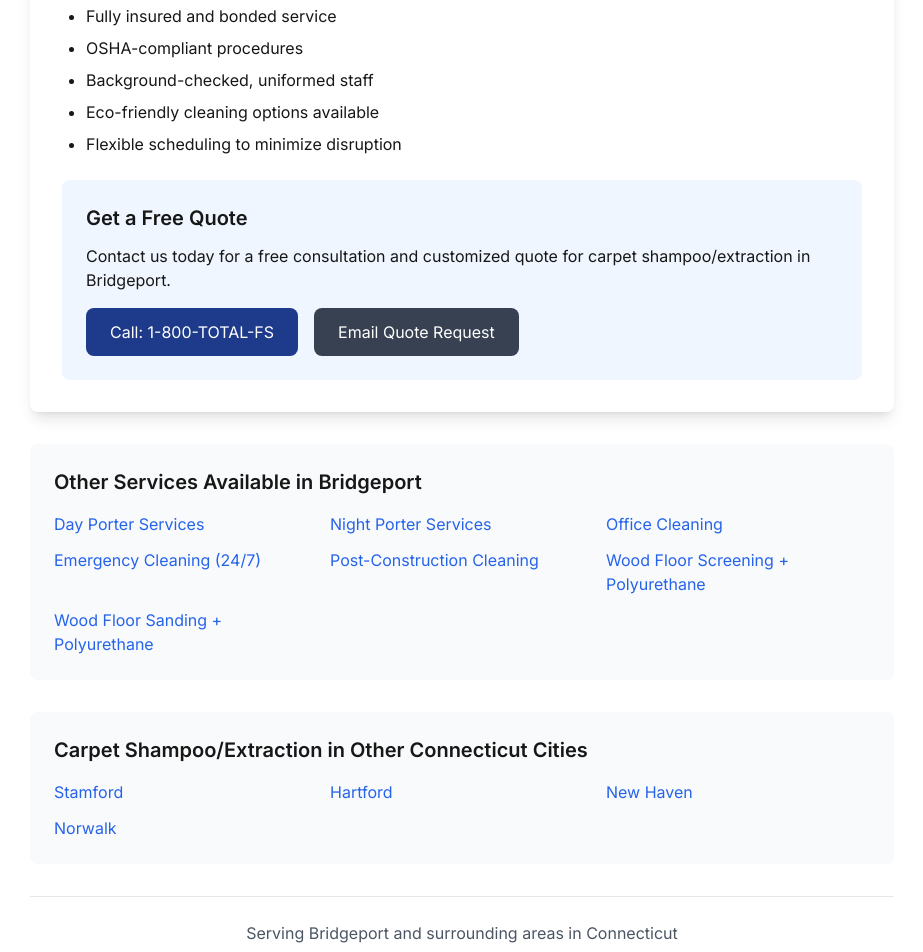
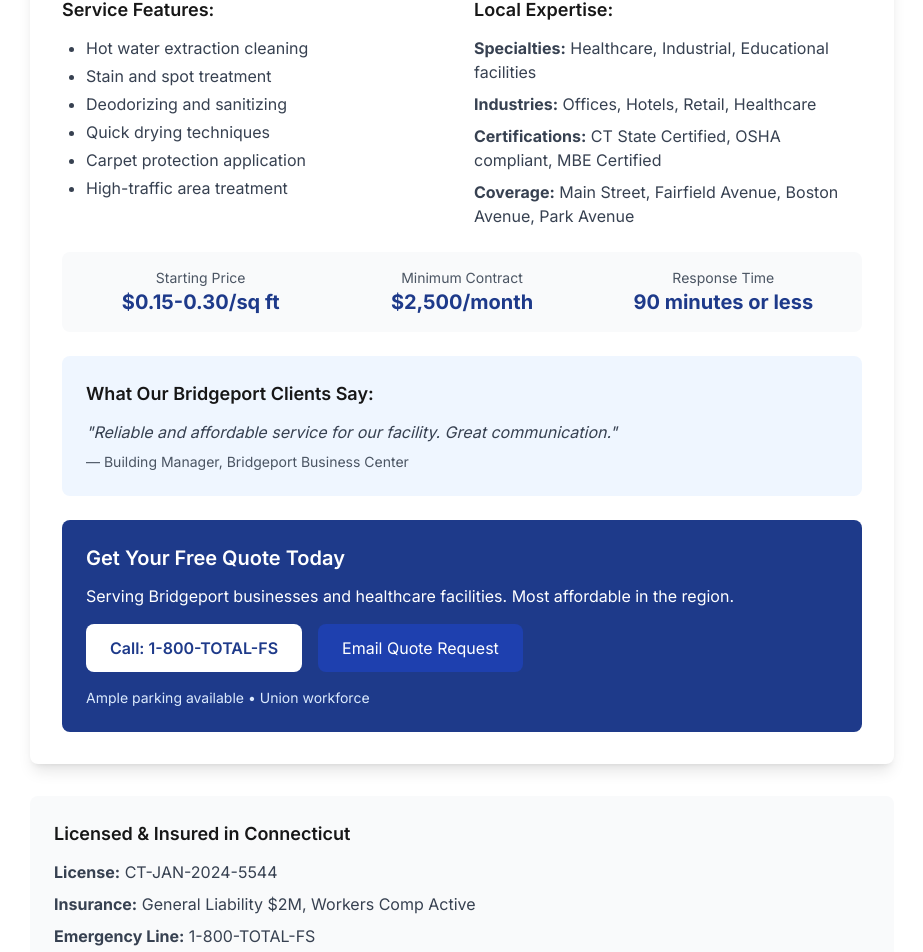
Before and after one commit to mpgarcia2003/the-total-facility, a Next.js app: page /locations/connecticut/bridgeport/carpet-shampoo in a window 1280 px wide. Shown: the part 576-1528 px from the top of the page, without its empty margins (178-1101 px from the left). Built offline with nearby package versions, Linux system fonts and the light colour scheme.

Commit message:
Update service pages with rich localized content from locations data

```diff
--- a/app/locations/[state]/[city]/[service]/page.tsx
+++ b/app/locations/[state]/[city]/[service]/page.tsx
@@ -47,49 +47,117 @@ export default async function ServicePage({
           <span className="text-gray-700">{svc.name}</span>
         </nav>
 
-        <h1 className="text-4xl font-bold mb-6">
+        <h1 className="text-4xl font-bold mb-2">
           {svc.name} in {c.name}, {s.name}
         </h1>
 
+        {/* Local service area info */}
+        <p className="text-lg text-gray-600 mb-6">
+          Serving {c.areasCovered.join(', ')} • {c.responseTime} response
+        </p>
+
+        {/* Main service description with localized content */}
         <div className="bg-white rounded-lg shadow-lg p-8 mb-8">
           <h2 className="text-2xl font-semibold mb-4">Service Overview</h2>
           <p className="text-gray-700 mb-6">
-            Professional {svc.name.toLowerCase()} for commercial facilities in {c.name}.
-            We provide top-quality facility services with trained, insured, and background-checked staff.
+            {svc.longDesc}
           </p>
 
-          <h3 className="text-xl font-semibold mb-3">What&apos;s Included:</h3>
-          <ul className="list-disc pl-6 space-y-2 mb-6">
-            <li>24/7 emergency response available</li>
-            <li>Fully insured and bonded service</li>
-            <li>OSHA-compliant procedures</li>
-            <li>Background-checked, uniformed staff</li>
-            <li>Eco-friendly cleaning options available</li>
-            <li>Flexible scheduling to minimize disruption</li>
-          </ul>
+          <div className="grid md:grid-cols-2 gap-6 mb-6">
+            <div>
+              <h3 className="text-lg font-semibold mb-3">Service Features:</h3>
+              <ul className="list-disc pl-6 space-y-1">
+                {svc.features.map((feature, idx) => (
+                  <li key={idx} className="text-gray-700">{feature}</li>
+                ))}
+              </ul>
+            </div>
 
-          <div className="bg-blue-50 p-6 rounded-lg">
-            <h3 className="text-xl font-semibold mb-3">Get a Free Quote</h3>
+            <div>
+              <h3 className="text-lg font-semibold mb-3">Local Expertise:</h3>
+              <ul className="space-y-2">
+                <li className="text-gray-700">
+                  <strong>Specialties:</strong> {c.specialties.join(', ')}
+                </li>
+                <li className="text-gray-700">
+                  <strong>Industries:</strong> {svc.industries.join(', ')}
+                </li>
+                <li className="text-gray-700">
+                  <strong>Certifications:</strong> {c.certifications.join(', ')}
+                </li>
+                <li className="text-gray-700">
+                  <strong>Coverage:</strong> {c.neighborhoods}
+                </li>
+              </ul>
+            </div>
+          </div>
+
+          {/* Pricing and contract info */}
+          <div className="bg-gray-50 p-4 rounded-lg mb-6">
+            <div className="grid md:grid-cols-3 gap-4 text-center">
+              <div>
+                <p className="text-sm text-gray-600">Starting Price</p>
+                <p className="text-xl font-bold text-blue-900">{svc.basePrice}</p>
+              </div>
+              <div>
+                <p className="text-sm text-gray-600">Minimum Contract</p>
+                <p className="text-xl font-bold text-blue-900">{c.minContract}</p>
+              </div>
+              <div>
+                <p className="text-sm text-gray-600">Response Time</p>
+                <p className="text-xl font-bold text-blue-900">{c.responseTime}</p>
+              </div>
+            </div>
+          </div>
+
+          {/* Local testimonial */}
+          {c.localTestimonial.text && (
+            <div className="bg-blue-50 p-6 rounded-lg mb-6">
+              <h3 className="text-lg font-semibold mb-3">What Our {c.name} Clients Say:</h3>
+              <blockquote className="italic text-gray-700 mb-2">
+                "{c.localTestimonial.text}"
+              </blockquote>
+              <p className="text-sm text-gray-600">— {c.localTestimonial.author}</p>
+            </div>
+          )}
+
+          {/* Call to action with local phone */}
+          <div className="bg-blue-900 text-white p-6 rounded-lg">
+            <h3 className="text-xl font-semibold mb-3">Get Your Free Quote Today</h3>
             <p className="mb-4">
-              Contact us today for a free consultation and customized quote for {svc.name.toLowerCase()} in {c.name}.
+              {c.majorClients}. {c.competitorPricing}.
             </p>
             <div className="flex gap-4 flex-wrap">
               <a
-                href="tel:1-800-TOTAL-FS"
-                className="bg-blue-900 text-white px-6 py-3 rounded-lg hover:bg-blue-800 transition"
+                href={`tel:${c.localPhone.replace(/\D/g, '')}`}
+                className="bg-white text-blue-900 px-6 py-3 rounded-lg hover:bg-gray-100 transition font-semibold"
               >
-                Call: 1-800-TOTAL-FS
+                Call: {c.localPhone}
               </a>
               <a
                 href="mailto:info@thetotalfacility.com"
-                className="bg-gray-700 text-white px-6 py-3 rounded-lg hover:bg-gray-600 transition"
+                className="bg-blue-800 text-white px-6 py-3 rounded-lg hover:bg-blue-700 transition"
               >
                 Email Quote Request
               </a>
             </div>
+            <p className="text-sm mt-4 text-blue-100">
+              {c.parkingNote} • {c.unionStatus}
+            </p>
           </div>
         </div>
 
+        {/* State licensing info */}
+        <div className="bg-gray-50 rounded-lg p-6 mb-8">
+          <h3 className="text-lg font-semibold mb-3">Licensed & Insured in {s.name}</h3>
+          <ul className="space-y-2 text-gray-700">
+            <li><strong>License:</strong> {s.licenseNumber}</li>
+            <li><strong>Insurance:</strong> {s.insurance}</li>
+            <li><strong>Emergency Line:</strong> {s.emergencyPhone}</li>
+          </ul>
+        </div>
+
+        {/* Other services in this city */}
         <div className="bg-gray-50 rounded-lg p-6 mb-8">
           <h3 className="text-xl font-semibold mb-4">
             Other Services Available in {c.name}
@@ -107,6 +175,7 @@ export default async function ServicePage({
           </div>
         </div>
 
+        {/* Other cities */}
         {otherCities.length > 0 && (
           <div className="bg-gray-50 rounded-lg p-6 mb-8">
             <h3 className="text-xl font-semibold mb-4">
@@ -126,9 +195,10 @@ export default async function ServicePage({
           </div>
         )}
 
+        {/* Footer navigation */}
         <div className="text-center border-t pt-6">
           <p className="text-gray-600 mb-4">
-            Serving {c.name} and surrounding areas in {s.name}
+            Professional {svc.name.toLowerCase()} serving {c.areasCovered.join(', ')}
           </p>
           <div className="flex justify-center gap-4 flex-wrap">
             <Link href={`/locations/${state}/${city}`} className="text-blue-600 hover:underline">
```
